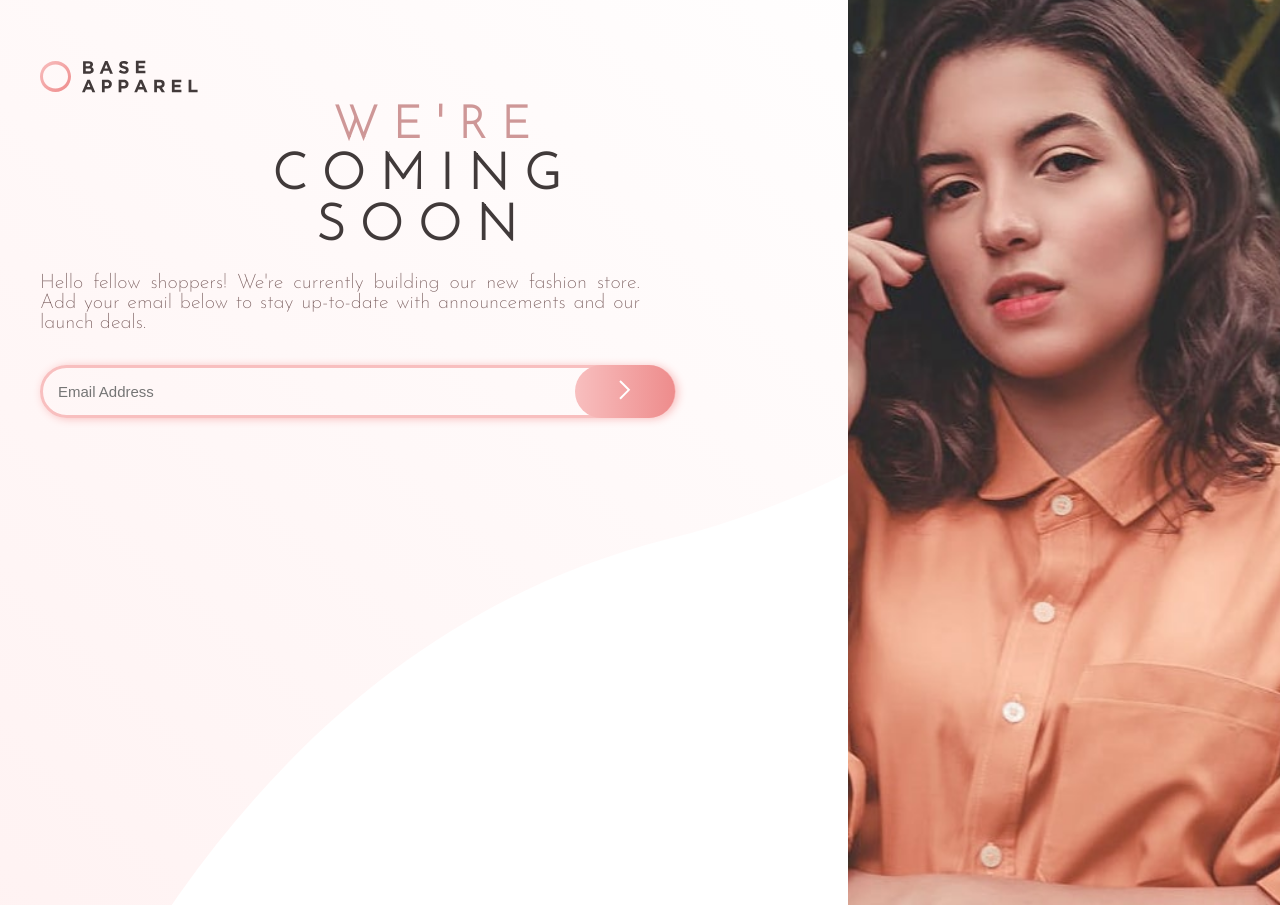
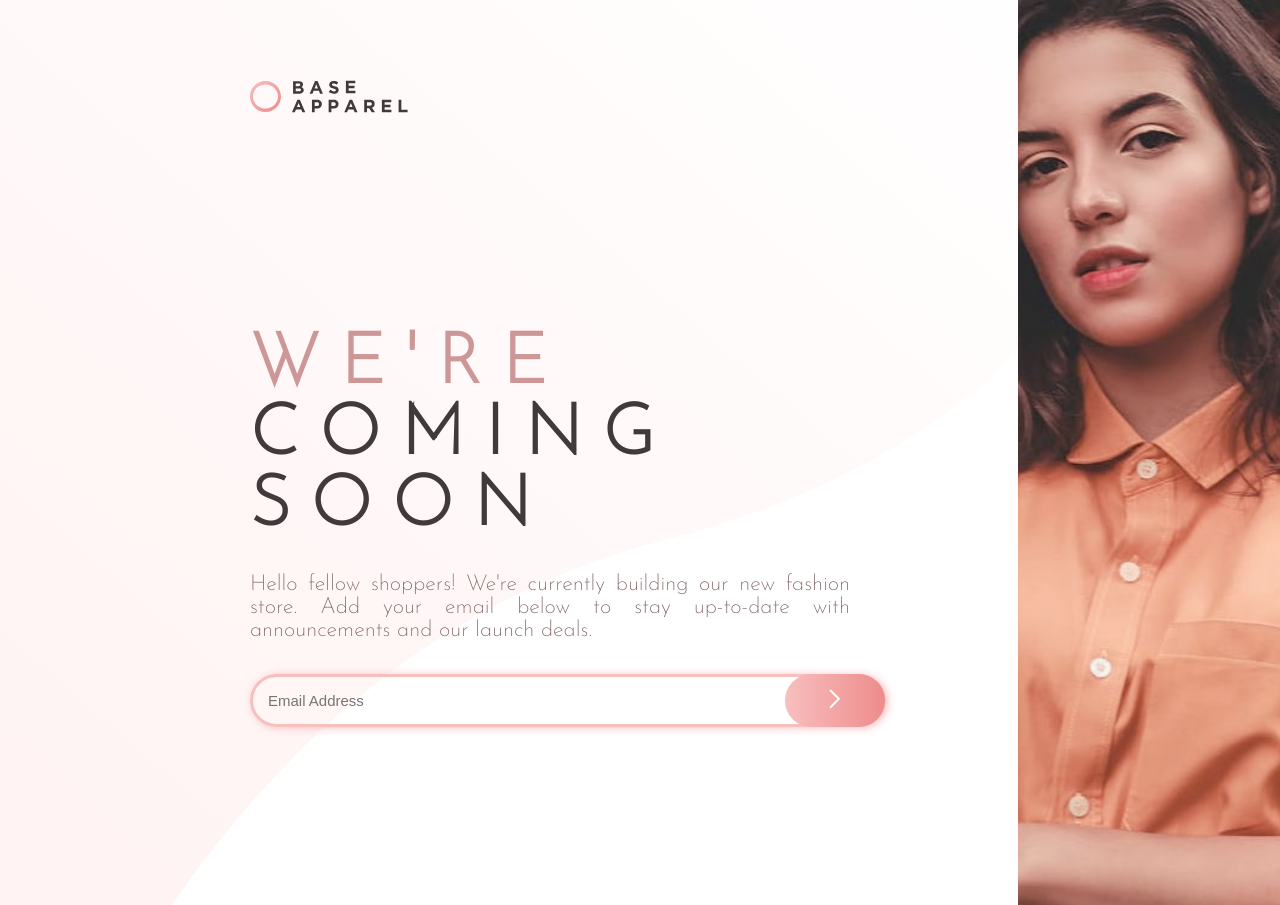
Before and after one commit to ceci-lo/base-apparel-coming-soon-master, a plain HTML site: page index.html in a window 1280 px wide. Shown: the top 905 px of the page. Drawn offline with Linux system fonts and the light colour scheme.

Commit message:
version casi final del proyecto adaptado a todos ls disitivos

```diff
--- a/style.css
+++ b/style.css
@@ -15,23 +15,10 @@ body {
   font-family: "Josefin Sans", sans-serif;
 }
 
-
-.container {
-  display: flex;
-  /*min-height: 100vh;*/
-}
-
 .left {
-  width: 100%;
   padding: 0 100px 0 200px;
 }
 
-.rigth-img {
-  background-image: url(../images/hero-desktop.jpg);
-  background-size: cover;
-  background-position: center;
-  width: 40%;
-}
 
 .logo {
   margin: 60px 0;
@@ -45,10 +32,10 @@ body {
 h1 {
   font-size: 60px;
   text-transform: uppercase;
-  white-space: pre;
+
   color: hsl(0, 6%, 24%);
-  letter-spacing: 0.3em;
-  margin-top: 150px;
+  letter-spacing: 0.4em;
+
 }
 
 .secondContainer__p {
@@ -77,6 +64,7 @@ input {
   font-size: 16px;
   color: hsl(0, 74%, 74%);
 }
+
 form.error input {
   border: hsl(0, 93%, 68%) solid;
 }
@@ -87,11 +75,9 @@ button {
   top: 0;
   width: 100px;
   border-radius: 50px;
-  background-image: linear-gradient(
-    to right,
+  background-image: linear-gradient(to right,
       hsl(0, 80%, 86%),
-    hsl(0, 74%, 74%)
-  );
+      hsl(0, 74%, 74%));
   border-style: none;
   padding: 15px;
 }
@@ -107,9 +93,11 @@ button:hover {
   top: 14px;
   right: 80px;
 }
+
 form.error .icon-error {
   display: block;
 }
+
 .warning {
   display: none;
   color: hsl(0, 93%, 68%);
@@ -118,6 +106,7 @@ form.error .icon-error {
   margin-bottom: 20px;
   padding: 2px 15px;
 }
+
 form.error .warning {
   display: block;
 }
@@ -132,11 +121,12 @@ footer {
 a {
   color: hsl(0, 0%, 100%);
 }
+
 /* --MOBILE-- */
 
 
 /*-- XS--*/
-@media(min-width: 475px){
+@media(min-width: 475px) {
   * {
     padding: 0;
     margin: 0;
@@ -150,14 +140,16 @@ a {
     display: flex;
     flex-wrap: wrap;
   }
-  .Box__Logo{
+
+  .Box__Logo {
     width: 100%;
     margin: 20px 40px;
     padding: 0;
     height: 100px;
   }
+
   .logo {
-    margin:40px 0px;
+    margin: 40px 0px;
   }
 
   .left {
@@ -178,6 +170,7 @@ h1 {
     padding: 60px 0px 10px;
     width: 100%;
   }
+
   .secondContainer__h1--were {
     color: hsl(0, 36%, 70%);
     font-size: 40px;
@@ -185,10 +178,11 @@ h1 {
 
   .secondContainer__p {
     color: hsl(0, 36%, 70%);
-    text-align:center;
+    text-align: center;
     font-size: 17px;
     width: 100%;
   }
+
   .secondContainer__label {
     margin-top: 1.5em;
     margin-bottom: 1.5em;
@@ -200,11 +194,12 @@ h1 {
   .rigth-img {
     background-image: url(../images/hero-mobile.jpg);
     background-size: cover;
-  background-position: top ;
+    background-position: top;
     width: 100%;
     height: 300px;
-  padding-bottom: 10px ;
+    padding-bottom: 10px;
   }
+
   input {
     width: 100%;
     display: block;
@@ -216,16 +211,15 @@ input {
     font-size: 12px;
     color: hsl(0, 74%, 74%);
   }
+
   button {
     position: absolute;
     right: -35px;
     top: 0;
     border-radius: 60px;
-  background-image: linear-gradient(
-    to right,
+    background-image: linear-gradient(to right,
         hsl(0, 80%, 86%),
-    hsl(0, 74%, 74%)
-  );
+        hsl(0, 74%, 74%));
     border-style: none;
     padding: 13px;
 
@@ -242,7 +236,7 @@ footer {
     text-align: center;
     font-size: 14px;
     width: 100%;
-  position:static;
+    position: static;
   }
 }
 
@@ -253,17 +247,21 @@ footer {
     display: flex;
     flex-wrap: wrap;
   }
+
   h1 {
     font-size: 48px;
     width: 100%;
   }
+
   .secondContainer__h1--were {
     color: hsl(0, 36%, 70%);
     font-size: 43px;
   }
+
   .secondContainer__p {
     font-size: 20px;
   }
+
   input {
     width: 100%;
     display: block;
@@ -275,15 +273,14 @@ footer {
     font-size: 14px;
     color: hsl(0, 74%, 74%);
   }
+
   button {
     position: absolute;
     right: -35px;
     border-radius: 50px;
-    background-image: linear-gradient(
-      to right,
+    background-image: linear-gradient(to right,
         hsl(0, 80%, 86%),
-      hsl(0, 74%, 74%)
-    );
+        hsl(0, 74%, 74%));
     border-style: none;
     padding: 13px;
   }
@@ -298,12 +295,13 @@ footer {
 }
 
 /*MD*/
-@media(min-width: 768px){
+@media(min-width: 768px) {
   .container {
-    width :100%;
+    width: 100%;
     display: flex;
     flex-wrap: wrap;
   }
+
   .left {
     width: 100%;
     padding: 0px 40px;
@@ -313,10 +311,12 @@ h1 {
     font-size: 50px;
     width: 100%;
   }
+
   .secondContainer__h1--were {
     color: hsl(0, 36%, 70%);
     font-size: 45px;
   }
+
   .secondContainer__p {
     font-size: 22px;
   }
@@ -326,64 +326,70 @@ input {
     font-size: 18px;
 
   }
+
   button {
     padding: 15px;
   }
 
 
 }
+
 /*LG*/
-@media(min-width: 1024px){
+@media(min-width: 1024px) {
   .container {
     display: flex;
     height: 100vh;
-
   }
 
   .left {
     width: 60%;
-    padding: 0px ;
-    margin: 0 40px;
-    float: left;
-    order:1;
+    margin:150px 0px 0px 250px;
+
+    /*----Agregue apartir de acá*/
+    order: 1;
+    padding: 0px;
   }
 
+
+  /*Controlado*/
   .rigth-img {
     background-image: url(../images/hero-desktop.jpg);
     background-size: cover;
     background-position: center center;
     width: 40%;
-    height: 1000px;
-    order:2;
+    height: 960px;
+    order: 2;
     flex: 1;
-    margin-top: -6.5rem;
+    margin-top: -12.5rem;
   }
-  .Box__Logo{
+
+
+  /*Controlado*/
+  .Box__Logo {
     width: 60%;
-    justify-items: flex-start;
-    margin: 0 40px;
-   float:left;
-   order:1;
+    margin: 40px 0px 40px 250px;
+    order: 1;
+  }
 
-  }
-  .logo {
-    margin: 60px 0;
-
-  }
   .secondContainer__h1--were {
     text-align: left;
+    font-size: 70px;
+
   }
 
 
   h1 {
+    text-align: start;
     padding: 0px;
+    font-size: 70px;
+    white-space:initial ;
   }
 
   .secondContainer__p {
     color: hsl(0, 13%, 42%);
     text-align: justify;
-    font-size: 20px;
-    margin-top: 20px;
+    font-size: 22px;
+    margin-top: 30px;
     max-width: 600px;
   }
 
```
Lines whose indentation alone changed are shown as unchanged.
